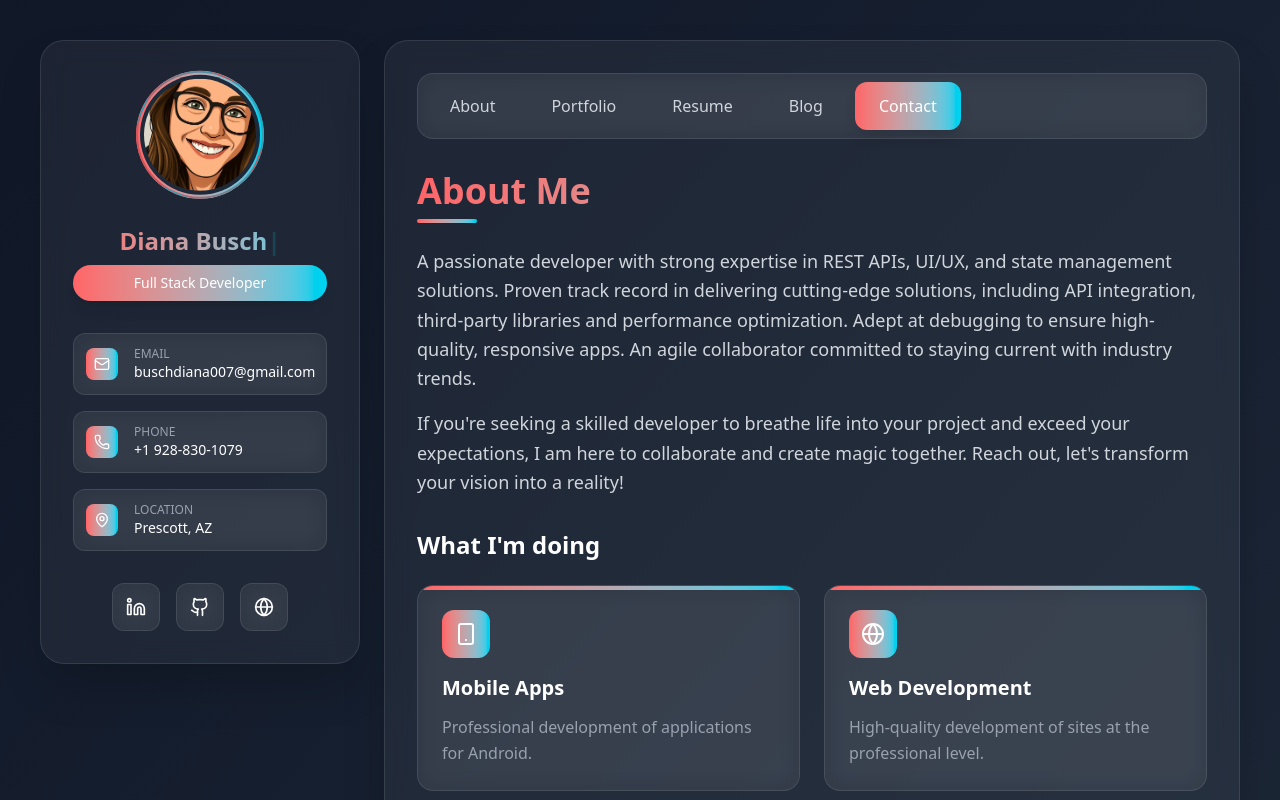
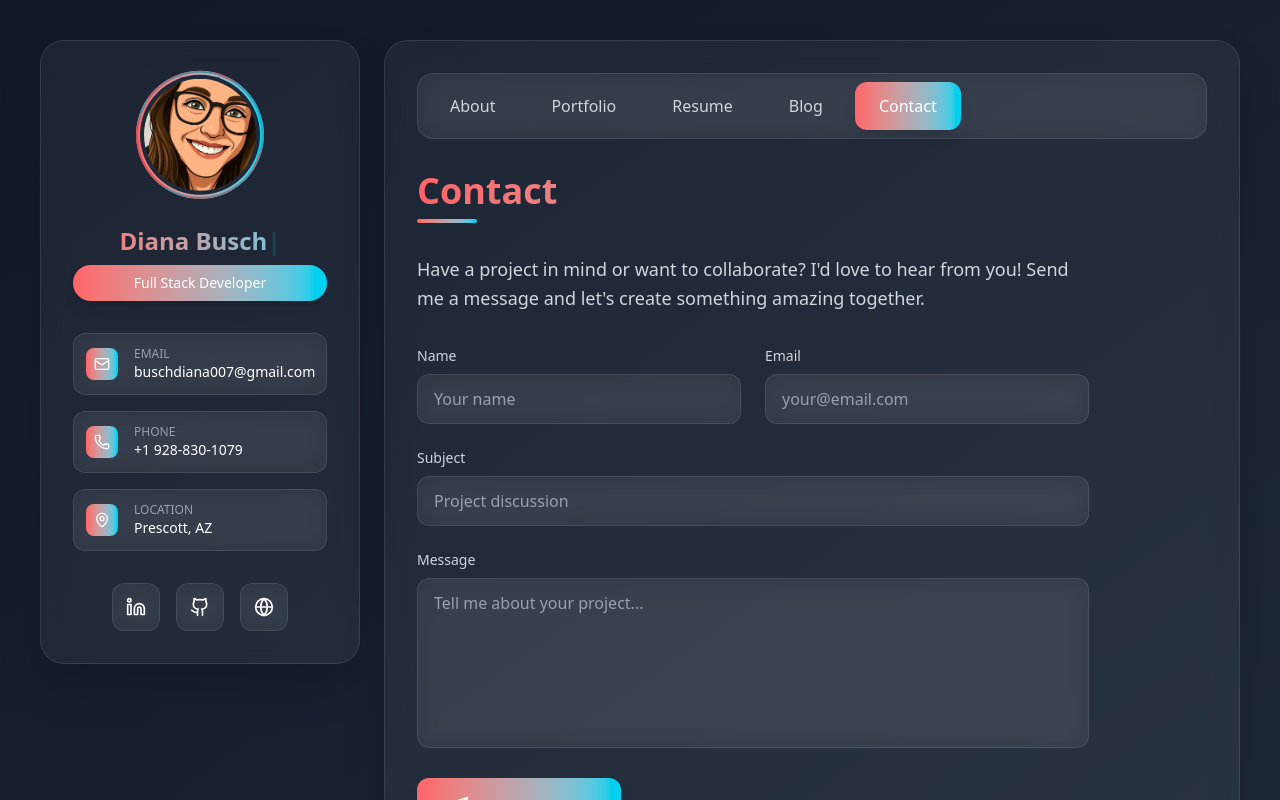
Before and after one commit to DBusch-Developer/developer-portfolio, a React (Vite) app in the folder client/: page / in a window 1280 px wide. Both pictures are taken after a click on the button "Contact". Shown: the top 800 px of the page. Built offline with nearby package versions, Linux system fonts and the light colour scheme.

Commit message:
Adds Contact page. Adds contact form. Installs emailJS for email service of contact form. Sets up dotenv file.

```diff
--- a/client/index.html
+++ b/client/index.html
@@ -9,5 +9,6 @@
   <body>
     <div id="root"></div>
     <script type="module" src="/src/main.jsx"></script>
+    <script src="https://cdn.jsdelivr.net/npm/@emailjs/browser@3/dist/email.min.js"></script>
   </body>
 </html>
--- a/client/package.json
+++ b/client/package.json
@@ -10,8 +10,10 @@
     "preview": "vite preview"
   },
   "dependencies": {
+    "@emailjs/browser": "^4.4.1",
     "@tailwindcss/postcss": "^4.1.12",
     "@tailwindcss/vite": "^4.1.12",
+    "dotenv": "^17.2.1",
     "framer-motion": "^12.23.12",
     "lucide-react": "^0.541.0",
     "postcss": "^8.5.6",
--- a/client/src/App.jsx
+++ b/client/src/App.jsx
@@ -3,6 +3,7 @@ import { motion, AnimatePresence } from "framer-motion";
 import Sidebar from "./components/Sidebar";
 import Navigation from "./components/Navigation";
 import About from "./pages/About";
+import Contact from "./pages/Contact";
 import "./App.css";
 
 function App() {
@@ -12,6 +13,8 @@ function App() {
     switch (activeSection) {
       case "about":
         return <About />;
+      case "contact":
+        return <Contact />;
       default:
         return <About />;
     }
--- /dev/null
+++ b/client/src/pages/Contact.jsx
@@ -0,0 +1,244 @@
+import { useRef, useState } from "react";
+import { motion } from "framer-motion";
+import { Send, CheckCircle } from "lucide-react";
+import emailjs from "@emailjs/browser";
+
+const Contact = () => {
+  const form = useRef();
+  const serviceId = import.meta.env.VITE_EMAILJS_SERVICE_ID;
+  const templateId = import.meta.env.VITE_EMAILJS_TEMPLATE_ID;
+  const publicKey = import.meta.env.VITE_EMAILJS_PUBLIC_KEY;
+  const [formData, setFormData] = useState({
+    name: "",
+    email: "",
+    subject: "",
+    message: "",
+  });
+  const [isSubmitting, setIsSubmitting] = useState(false);
+  const [isSubmitted, setIsSubmitted] = useState(false);
+
+  const handleChange = (e) => {
+    setFormData({
+      ...formData,
+      [e.target.name]: e.target.value,
+    });
+  };
+
+  const sendEmail = async (e) => {
+    e.preventDefault();
+    emailjs
+      .sendForm(serviceId, templateId, form.current, {
+        publicKey: publicKey,
+      })
+      .then(
+        () => {
+          console.log("SUCCEESS!");
+          setIsSubmitting(false);
+          setIsSubmitted(true);
+          setFormData({
+            name: "",
+            email: "",
+            subject: "",
+            message: "",
+          });
+        },
+        (error) => {
+          console.log("FAILED...", error);
+          setIsSubmitting(false);
+        }
+      );
+  };
+
+  const inputVariants = {
+    focus: { scale: 1.02, transition: { type: "spring", stiffness: 300 } },
+    blur: { scale: 1 },
+  };
+
+  return (
+    <div>
+      <motion.h2
+        initial={{ opacity: 0, y: 20 }}
+        animate={{ opacity: 1, y: 0 }}
+        className="text-4xl font-bold mb-8 gradient-text relative"
+      >
+        Contact
+        <motion.div
+          initial={{ width: 0 }}
+          animate={{ width: 60 }}
+          transition={{ delay: 0.5, duration: 0.8 }}
+          className="h-1 gradient-bg rounded-full mt-2"
+        />
+      </motion.h2>
+
+      <motion.div
+        initial={{ opacity: 0, y: 20 }}
+        animate={{ opacity: 1, y: 0 }}
+        transition={{ delay: 0.3 }}
+        className="max-w-2xl"
+      >
+        <motion.p
+          initial={{ opacity: 0, y: 20 }}
+          animate={{ opacity: 1, y: 0 }}
+          transition={{ delay: 0.4 }}
+          className="text-gray-300 text-lg leading-relaxed mb-8"
+        >
+          Have a project in mind or want to collaborate? I'd love to hear from
+          you! Send me a message and let's create something amazing together.{" "}
+        </motion.p>
+
+        <form onSubmit={sendEmail} ref={form} className="space-y-6">
+          <div className="grid grid-cols-1 md:grid-cols-2 gap-6">
+            <motion.div
+              initial={{ opacity: 0, x: -20 }}
+              animate={{ opacity: 1, x: 0 }}
+              transition={{ delay: 0.5 }}
+            >
+              <label
+                htmlFor="name"
+                className="block text-sm font-medium text-gray-300 mb-2"
+              >
+                Name
+              </label>
+              <motion.input
+                variants={inputVariants}
+                whileFocus="focus"
+                type="text"
+                id="name"
+                name="name"
+                value={formData.name}
+                onChange={handleChange}
+                required
+                className="w-full px-4 py-3 glass rounded-xl border border-white/20 bg-white/5 text-white placeholder-gray-400 focus:outline-none focus:border-cyan-400 focus:ring-2 focus:ring-cyan-400/20 transition-all duration-300"
+                placeholder="Your name"
+              />
+            </motion.div>
+
+            <motion.div
+              initial={{ opacity: 0, x: 20 }}
+              animate={{ opacity: 1, x: 0 }}
+              transition={{ delay: 0.6 }}
+            >
+              <label
+                htmlFor="email"
+                className="block text-sm font-medium text-gray-300 mb-2"
+              >
+                Email
+              </label>
+              <motion.input
+                variants={inputVariants}
+                whileFocus="focus"
+                type="email"
+                id="email"
+                name="email"
+                value={formData.email}
+                onChange={handleChange}
+                required
+                className="w-full px-4 py-3 glass rounded-xl border border-white/20 bg-white/5 text-white placeholder-gray-400 focus:outline-none focus:border-cyan-400 focus:ring-2 focus:ring-cyan-400/20 transition-all duration-300"
+                placeholder="your@email.com"
+              />
+            </motion.div>
+          </div>
+
+          <motion.div
+            initial={{ opacity: 0, y: 20 }}
+            animate={{ opacity: 1, y: 0 }}
+            transition={{ delay: 0.7 }}
+          >
+            <label
+              htmlFor="subject"
+              className="block text-sm font-medium text-gray-300 mb-2"
+            >
+              Subject
+            </label>
+            <motion.input
+              variants={inputVariants}
+              whileFocus="focus"
+              type="text"
+              id="subject"
+              name="subject"
+              value={formData.subject}
+              onChange={handleChange}
+              required
+              className="w-full px-4 py-3 glass rounded-xl border border-white/20 bg-white/5 text-white placeholder-gray-400 focus:outline-none focus:border-cyan-400 focus:ring-2 focus:ring-cyan-400/20 transition-all duration-300"
+              placeholder="Project discussion"
+            />
+          </motion.div>
+
+          <motion.div
+            initial={{ opacity: 0, y: 20 }}
+            animate={{ opacity: 1, y: 0 }}
+            transition={{ delay: 0.8 }}
+          >
+            <label
+              htmlFor="message"
+              className="block text-sm font-medium text-gray-300 mb-2"
+            >
+              Message
+            </label>
+            <motion.textarea
+              variants={inputVariants}
+              whileFocus="focus"
+              id="message"
+              name="message"
+              value={formData.message}
+              onChange={handleChange}
+              required
+              rows={6}
+              className="w-full px-4 py-3 glass rounded-xl border border-white/20 bg-white/5 text-white placeholder-gray-400 focus:outline-none focus:border-cyan-400 focus:ring-2 focus:ring-cyan-400/20 transition-all duration-300 resize-none"
+              placeholder="Tell me about your project..."
+            />
+          </motion.div>
+
+          <motion.div
+            initial={{ opacity: 0, y: 20 }}
+            animate={{ opacity: 1, y: 0 }}
+            transition={{ delay: 0.9 }}
+          >
+            <motion.button
+              type="submit"
+              disabled={isSubmitting || isSubmitted}
+              className={`w-full md:w-auto px-8 py-4 rounded-xl font-medium shadow-lg hover:shadow-xl transition-all duration-300 flex items-center justify-center gap-3 ${
+                isSubmitted
+                  ? "bg-gradient-to-r from-green-400 to-teal-500 text-white"
+                  : isSubmitting
+                  ? "bg-blue-500 text-white"
+                  : "gradient-bg text-white hover:scale-105"
+              }`}
+              whileHover={
+                !isSubmitting && !isSubmitted ? { scale: 1.05, y: -3 } : {}
+              }
+              whileTap={!isSubmitting && !isSubmitted ? { scale: 0.95 } : {}}
+            >
+              {isSubmitted ? (
+                <>
+                  <CheckCircle size={20} />
+                  Message Sent!
+                </>
+              ) : isSubmitting ? (
+                <>
+                  <motion.div
+                    animate={{ rotate: 360 }}
+                    transition={{
+                      duration: 1,
+                      repeat: Infinity,
+                      ease: "linear",
+                    }}
+                    className="w-5 h-5 border-2 border-white border-t-transparent rounded-full"
+                  />
+                  Sending...
+                </>
+              ) : (
+                <>
+                  <Send size={20} />
+                  Send Message
+                </>
+              )}
+            </motion.button>
+          </motion.div>
+        </form>
+      </motion.div>
+    </div>
+  );
+};
+
+export default Contact;
```
Also changed, not shown: 2 other files (tests, documents, lock files or other folders).
